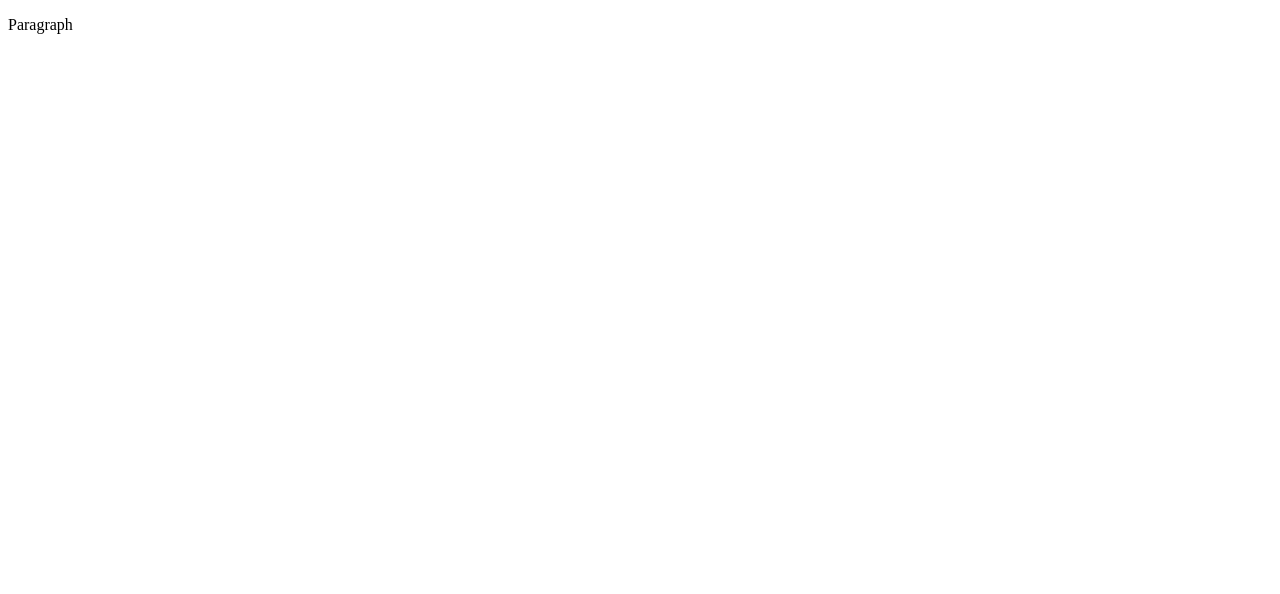
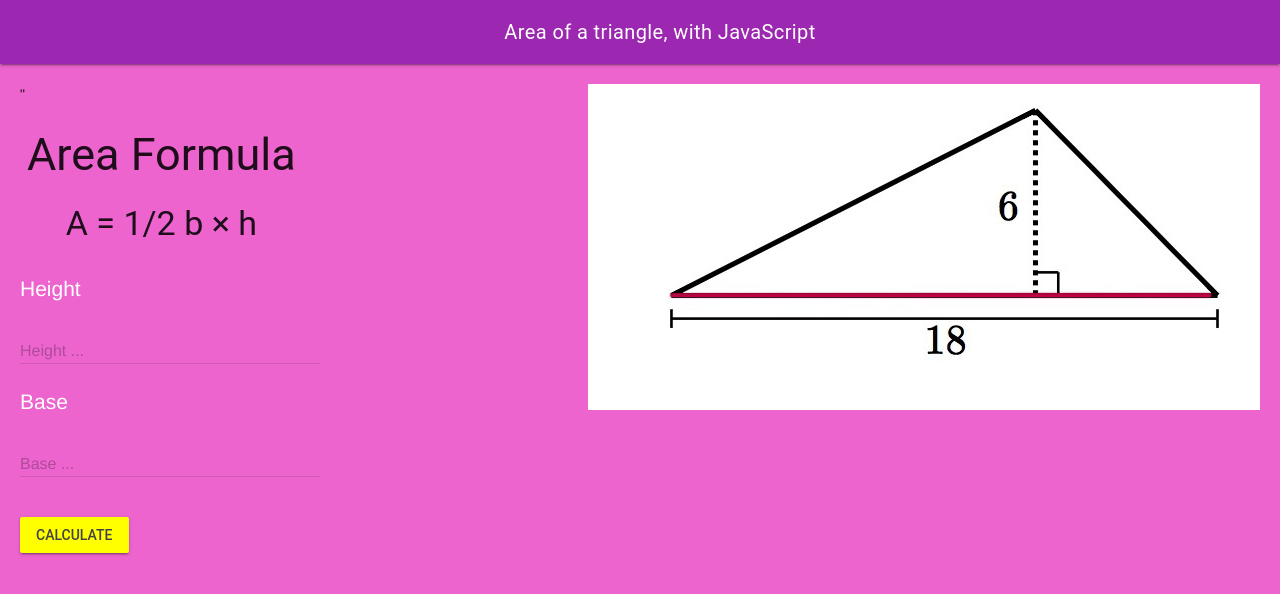
Before and after one commit to MTHS-ICS2O-2-2022/ICS2O-Unit-2-04-Olivia-Boyce-Richardson, a plain HTML site: page index.html in a window 1280 px wide. Drawn offline with nearby package versions, Linux system fonts and the light colour scheme.

Commit message:
html fixes

```diff
--- a/css/style.css
+++ b/css/style.css
@@ -2,3 +2,41 @@
 * Created on: Sep 2020
 * This file contains the CSS for index.html
 */
+/* Created by: Mr. Coxall
+* Created on: Sep 2020
+* This file contains the CSS for index.html
+*/
+img {
+  float: right;
+}
+.mdl-layout__header-row {
+  align-items: center;
+  justify-content: center;
+}
+
+.mdl-layout__content {
+  padding-left: 15pt;
+  padding-right: 15pt;
+  padding-top: 15pt;
+}
+
+/* Due to error in MDL : https://github.com/google/material-design-lite/issues/5281
+*/
+.mdl-ripple {
+  background:
+    #000;
+  opacity: 0.001;
+}
+
+body {
+  background-color:
+    rgb(237, 100, 207);
+}
+
+p {
+  color:
+    white;
+  font-family: Helvetica, Arial, sans-serif;
+  font-size: 1.5rem;
+  padding-top: 5pt;
+}
--- a/index.html
+++ b/index.html
@@ -1,9 +1,70 @@
 <!DOCTYPE html>
 <html>
-  <head>
-    <title>Title</title>
-  </head>
-  <body>
-    <p>Paragraph</p>
-  </body>
+<head>
+  <meta charset="utf-8" />
+  <meta name="description" content="Area of a triangle, with JavaScript" />
+  <meta name="keywords" content="mths, ics2o" />
+  <meta name="author" content Olivia>
+  <meta name="viewport" content="width=device-width, initial-scale=1.0" />
+  <link rel="apple-touch-icon" sizes="180x180" href="fat dog apple-touch-icon.jpg" />
+  <link rel="icon" type="image/png" sizes="32x32" href="fat dog favicon-32x32.jpg" />
+  <link rel="icon" type="image/png" sizes="16x16" href="fat dog favicon-16x16.jpg" />
+  <link rel="manifest" href="site.webmanifest" />
+  <link rel="stylesheet" href="https://fonts.googleapis.com/icon?family=Material+Icons" />
+  <link rel="stylesheet" href="https://code.getmdl.io/1.3.0/material.purple-yellow.min.css" />
+  <link rel="stylesheet" href="./css/style.css" />
+  <title>Area of a triangle, with JavaScript</title>
+</head>
+<body>
+  <script defer src="https://code.getmdl.io/1.3.0/material.min.js"></script>
+  <script src="./js/script.js"></script>
+  <div class="mdl-layout mdl-js-layout mdl-layout--fixed-header">
+    <header class="mdl-layout__header">
+      <div class="mdl-layout__header-row">
+        <span class="mdl-layout-title">Area of a triangle, with JavaScript</span>
+      </div>
+    </header>
+    <main class="mdl-layout__content">
+      <table>
+        <tr>
+          <th>
+          </th>
+          <th>
+            <h2>Area Formula</h2>
+            <h3>A = 1/2 b × h</h3>
+          </th>
+        </tr>
+        <img src="./images/triangle2.png" alt="style"./>"
+      </table>
+      <!-- Simple Textfield -->
+      <form action="#">
+        <p>Height</p>
+        <div class="mdl-textfield mdl-js-textfield">
+          <input class="mdl-textfield__input" type="text" pattern="-?[0-9]*(\.[0-9]+)?" id="height of the triangle" />
+          <label class="mdl-textfield__label" for="height of the triangle">Height ...</label>
+          <span class="mdl-textfield__error">Input is not a number!</span>
+        </div>
+      </form>
+      <!-- Numeric Textfield -->
+      <form action="#">
+        <p>Base</p>
+        <div class="mdl-textfield mdl-js-textfield">
+          <input class="mdl-textfield__input" type="text" pattern="-?[0-9]*(\.[0-9]+)?" id="base of the triangle" />
+          <label class="mdl-textfield__label" for="base of the triangle">Base ...</label>
+          <span class="mdl-textfield__error">Input is not a number!</span>
+        </div>
+      </form>
+      <br />
+      <!-- Raised button with ripple -->
+      <button class="mdl-button mdl-js-button mdl-button--raised mdl-js-ripple-effect mdl-button--accent"
+        onclick="calculate()">
+        Calculate
+      </button>
+      <br />
+      <div id="answers">
+        <div id="area"></div>
+      </div>
+    </main>
+  </div>
+</body>
 </html>
--- a/js/script.js
+++ b/js/script.js
@@ -3,3 +3,18 @@
 // Created by: Mr. Coxall
 // Created on: Sep 2020
 // This file contains the JS functions for index.html
+'use strict'
+/**
+ * This function calculates area and perimeter of rectangle.
+ */
+function calculate () {
+  // input
+  const height = parseInt(document.getElementById('height of the triangle').value)
+  const base = parseInt(document.getElementById('base of the triangle').value)
+
+  // process
+  const area = height / 2 * base
+
+  // output
+  document.getElementById('area').innerHTML = 'Area is: ' + area + ' cm²'
+}
```
Also changed, not shown: images/triangle2.png (added), 3 other files.
